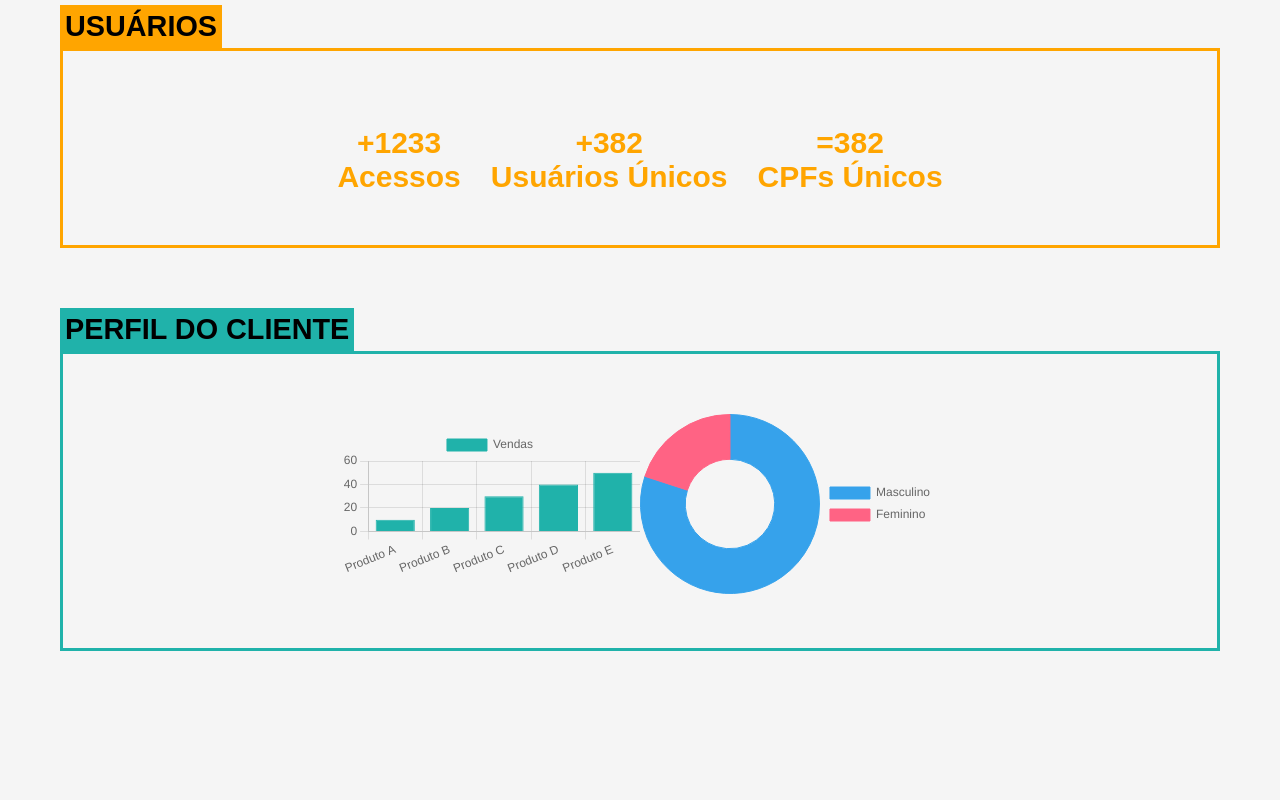
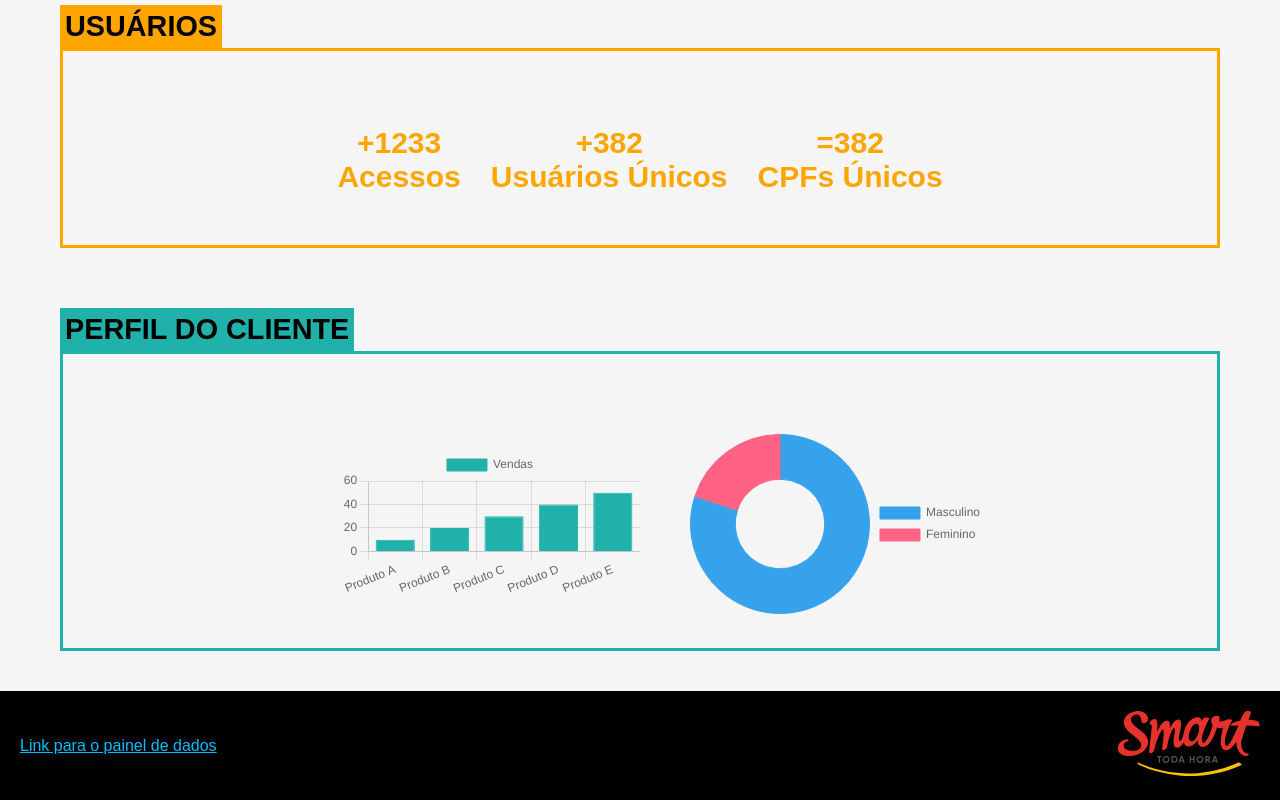
Before and after one commit to renatosnackin/info-news, a React (Create React App) app: page / in a window 1280 px wide. Shown: the part 1544-2344 px from the top of the page. Before the commit the page ends 2198 px from the top, so only its background shows below. Built offline with nearby package versions, Linux system fonts and the light colour scheme; the HTML template or start-up script is replaced by a standard one.

Commit message:
lib svg e footer adicionados

```diff
--- a/package.json
+++ b/package.json
@@ -15,6 +15,7 @@
     "react-dom": "^18.2.0",
     "react-icons": "^5.0.1",
     "react-scripts": "5.0.1",
+    "react-svg": "^16.1.33",
     "typescript": "^4.9.5",
     "web-vitals": "^2.1.4"
   },
--- a/src/App.tsx
+++ b/src/App.tsx
@@ -3,6 +3,7 @@ import Sales from './components/sales/';
 import TopItems from './components/topItems';
 import Users from './components/users';
 import Profile from './components/profile';
+import Footer from './components/footer';
 
 function App() {
   return (
@@ -12,6 +13,7 @@ function App() {
       <TopItems />
       <Users/>
       <Profile/>
+      <Footer/>
     </>
   );
 }
--- /dev/null
+++ b/src/components/footer/index.tsx
@@ -0,0 +1,18 @@
+import React from 'react';
+import './style.css';
+import LogoSmart from '../../assets/logo_smart.svg'
+
+const Footer = () => {
+  return (
+    <footer className='footer'>
+      <div className='linkPainel'>
+        <a href="https://snackin.tech/" target="_blank" rel="noopener noreferrer">Link para o painel de dados</a>
+      </div>
+      <div>
+        <img src={LogoSmart} alt="Logo Smart" />
+      </div>
+    </footer>
+  );
+};
+
+export default Footer;
--- /dev/null
+++ b/src/components/footer/style.css
@@ -0,0 +1,17 @@
+.footer {
+  background-color: black;
+  display: flex;
+  justify-content: space-between;
+  align-items: center;
+  padding: 20px;
+  margin-top: 40px;
+}
+
+.footer a {
+  color: #00BFFF;
+}
+
+.linkPainel {
+  display: flex;
+  align-items: center;
+}
--- a/src/components/header/index.tsx
+++ b/src/components/header/index.tsx
@@ -10,7 +10,7 @@ const Header = () => {
     <header className="headerContainer">
       <div className="headerLeft">
         <h1>INFOGRÁFICO</h1>
-        <h1>SNACKIN</h1>
+        <h1>SMART TODA HORA</h1>
       </div>
 
       <div className="headerRight">
--- a/src/components/profile/barChart/style.css
+++ b/src/components/profile/barChart/style.css
@@ -1,5 +1,4 @@
 .barra {
-    margin: 20px;
     padding: 20px;
     background-color: black;
 }
--- a/src/components/profile/index.tsx
+++ b/src/components/profile/index.tsx
@@ -10,7 +10,7 @@ const Profile: React.FC = () => {
     const salesData = [10, 20, 30, 40, 50];
     const labels = ['Produto A', 'Produto B', 'Produto C', 'Produto D', 'Produto E'];
 
-    const pieChartData = [80,20];
+    const pieChartData = [80, 20];
     const pieChartLabels = ['Masculino', 'Feminino'];
 
     return (
@@ -18,8 +18,14 @@ const Profile: React.FC = () => {
             <h1 className="backgroundProfile">PERFIL DO CLIENTE</h1>
             <div className="salesContainerProfile">
                 <div className='graphics'>
-                    <BarChart data={salesData} labels={labels} />
-                    <PizzaChart data={pieChartData} labels={pieChartLabels} />
+                    <div className='graphicsBar'>
+                        <BarChart data={salesData} labels={labels} />
+
+                    </div>
+                    <div className='graphicsPizza'>
+                        <PizzaChart data={pieChartData} labels={pieChartLabels} />
+
+                    </div>
                 </div>
             </div>
         </main>
--- a/src/components/profile/style.css
+++ b/src/components/profile/style.css
@@ -6,6 +6,7 @@
     height: 300px;
     width: 100%;
     border: 3px solid #20B2AA;
+    padding: 20px;
 
 }
 h1.backgroundProfile{
@@ -18,3 +19,7 @@ h1.backgroundProfile{
     align-items: center;
     justify-content: center;
 }
+
+.graphicsBar{
+    margin: 50px;
+}
```
Also changed, not shown: src/assets/logo_smart.svg (added), src/components/sales/index.tsx (indentation only), 1 other file (tests, documents, lock files or other folders).
